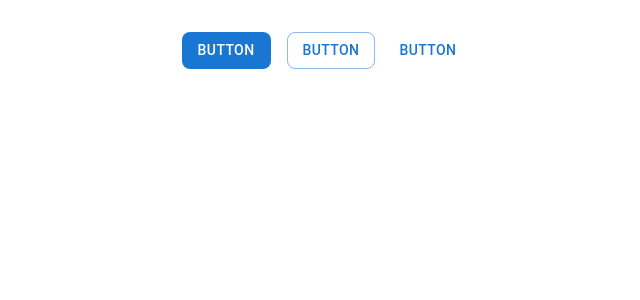
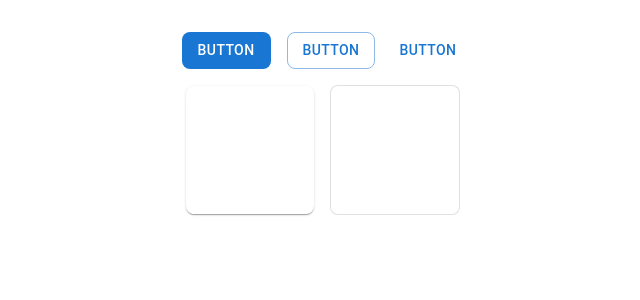
Before and after one commit to godkingjay/material-next-template-01, a Next.js app: page / in a window 1280 px wide. Shown: the top 300 px of the page, without its empty margins (317-957 px from the left). Built offline with nearby package versions, Linux system fonts and the light colour scheme.

Commit message:
styles: MuiPaper component override

```diff
--- a/src/app/page.tsx
+++ b/src/app/page.tsx
@@ -1,4 +1,4 @@
-import { Box, Button } from "@mui/material";
+import { Box, Button, Paper } from "@mui/material";
 import React from "react";
 
 export default function Home() {
@@ -25,6 +25,29 @@ export default function Home() {
 					<Button variant="outlined">Button</Button>
 					<Button variant="text">Button</Button>
 				</Box>
+				<Box
+					sx={{
+						display: "flex",
+						flexDirection: "row",
+						alignItems: "center",
+						gap: "1rem",
+					}}
+				>
+					<Paper variant="elevation">
+						<Box
+							sx={{
+								p: 8,
+							}}
+						></Box>
+					</Paper>
+					<Paper variant="outlined">
+						<Box
+							sx={{
+								p: 8,
+							}}
+						></Box>
+					</Paper>
+				</Box>
 			</Box>
 		</>
 	);
--- a/src/themes/mui/componentOverride/index.ts
+++ b/src/themes/mui/componentOverride/index.ts
@@ -14,6 +14,13 @@ const componentOverride = (
 				},
 			},
 		},
+		MuiPaper: {
+			styleOverrides: {
+				root: {
+					borderRadius: customization.borderRadius + "px",
+				},
+			},
+		},
 	};
 };
 
```
